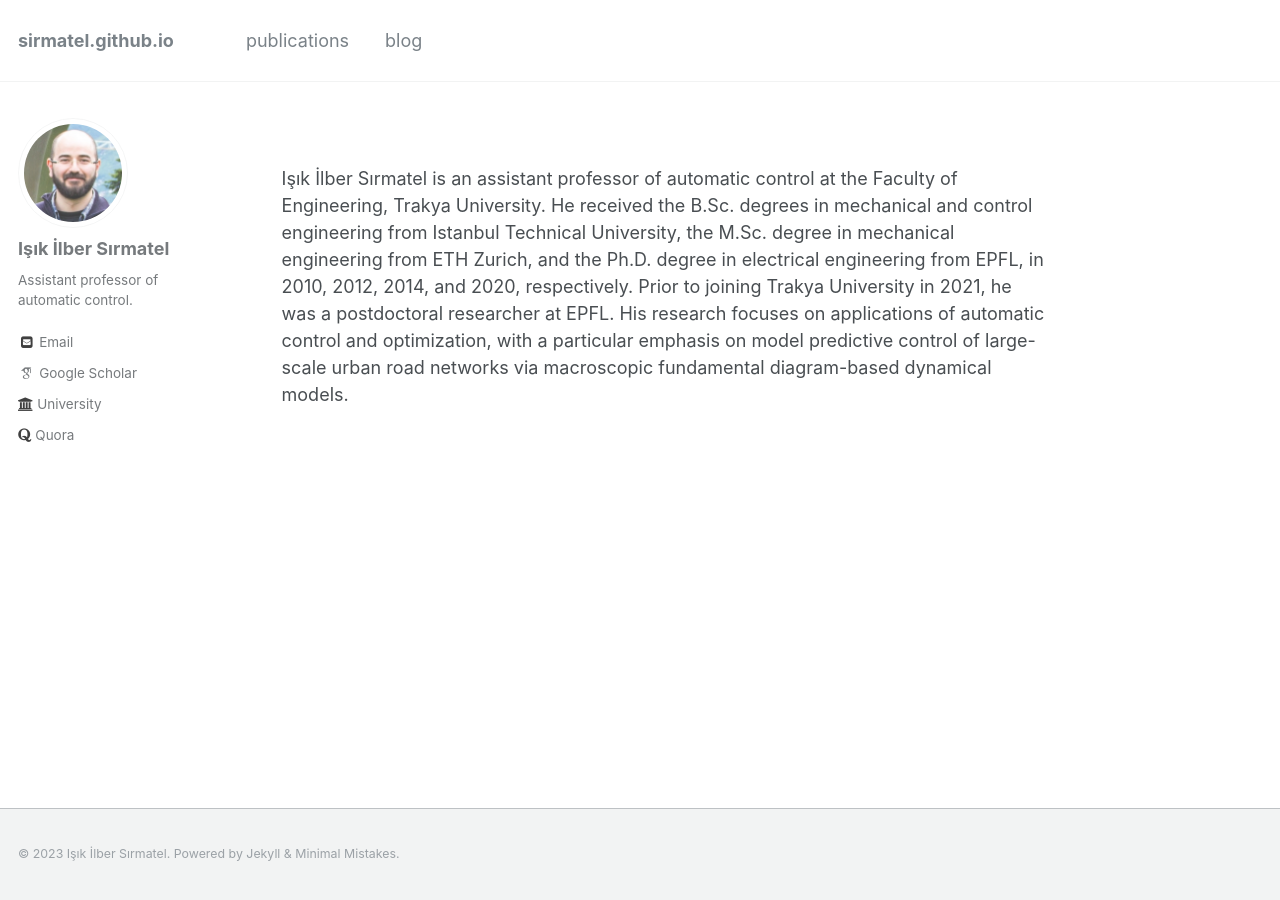
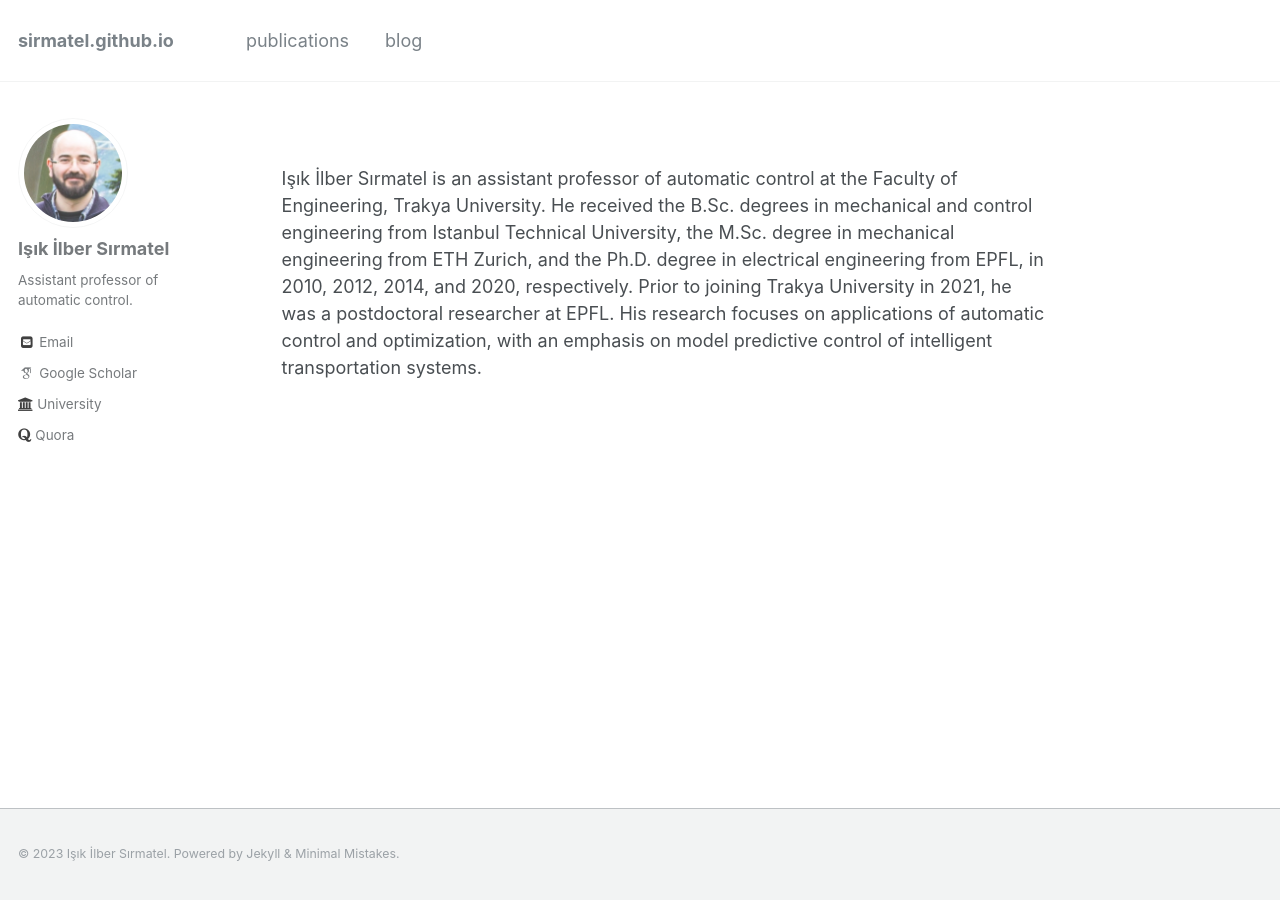
Before and after one commit to sirmatel/sirmatel.github.io, a Jekyll site: the page built from index.html, in a window 1280 px wide. Built offline with Jekyll 4.4.1, drawn with Linux system fonts in a browser that asks for light colours; some web fonts are replaced; the list of posts is cut into pages by our own code.

Commit message:
Update index.html

```diff
--- a/index.html
+++ b/index.html
@@ -3,4 +3,4 @@
 author_profile: true
 ---
 
-Işık İlber Sırmatel is an assistant professor of automatic control at the Faculty of Engineering, Trakya University. He received the B.Sc. degrees in mechanical and control engineering from Istanbul Technical University, the M.Sc. degree in mechanical engineering from ETH Zurich, and the Ph.D. degree in electrical engineering from EPFL, in 2010, 2012, 2014, and 2020, respectively. Prior to joining Trakya University in 2021, he was a postdoctoral researcher at EPFL. His research focuses on applications of automatic control and optimization, with a particular emphasis on model predictive control of large-scale urban road networks via macroscopic fundamental diagram-based dynamical models.
+Işık İlber Sırmatel is an assistant professor of automatic control at the Faculty of Engineering, Trakya University. He received the B.Sc. degrees in mechanical and control engineering from Istanbul Technical University, the M.Sc. degree in mechanical engineering from ETH Zurich, and the Ph.D. degree in electrical engineering from EPFL, in 2010, 2012, 2014, and 2020, respectively. Prior to joining Trakya University in 2021, he was a postdoctoral researcher at EPFL. His research focuses on applications of automatic control and optimization, with an emphasis on model predictive control of intelligent transportation systems.
```
